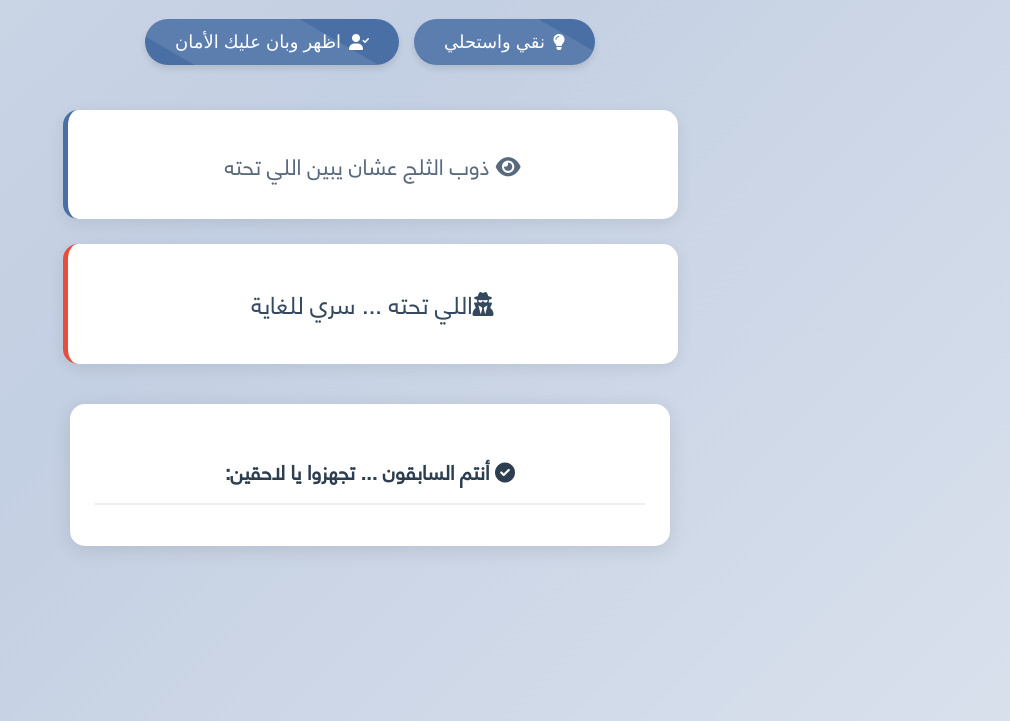
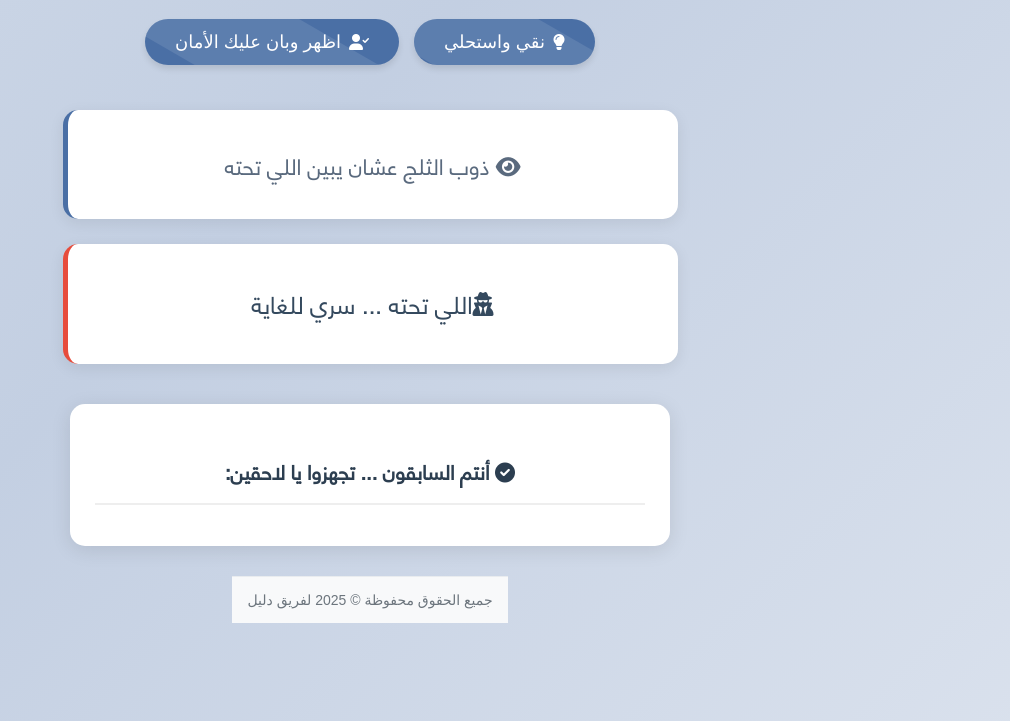
Before and after one commit to Yasino-89/Daleel, a plain HTML site: page Picker.html in a window 1280 px wide. Shown: the part 175-896 px from the top of the page, without its empty margins (270-1280 px from the left). Drawn offline with Linux system fonts and the light colour scheme.

Commit message:
Update Picker.html

```diff
--- a/Picker.html
+++ b/Picker.html
@@ -337,5 +337,20 @@
       });
     }
   </script>
+<footer style="
+    text-align: center;
+    padding: 15px;
+    background-color: #f8f9fa;
+    color: #6c757d;
+    font-family: Arial, sans-serif;
+    font-size: 14px;
+    border-top: 1px solid #e9ecef;
+    margin-top: 30px;
+">
+    جميع الحقوق محفوظة &copy; <span id="year"></span> لفريق دليل
+    <script>
+        document.getElementById('year').textContent = new Date().getFullYear();
+    </script>
+</footer>
 </body>
 </html>
```
